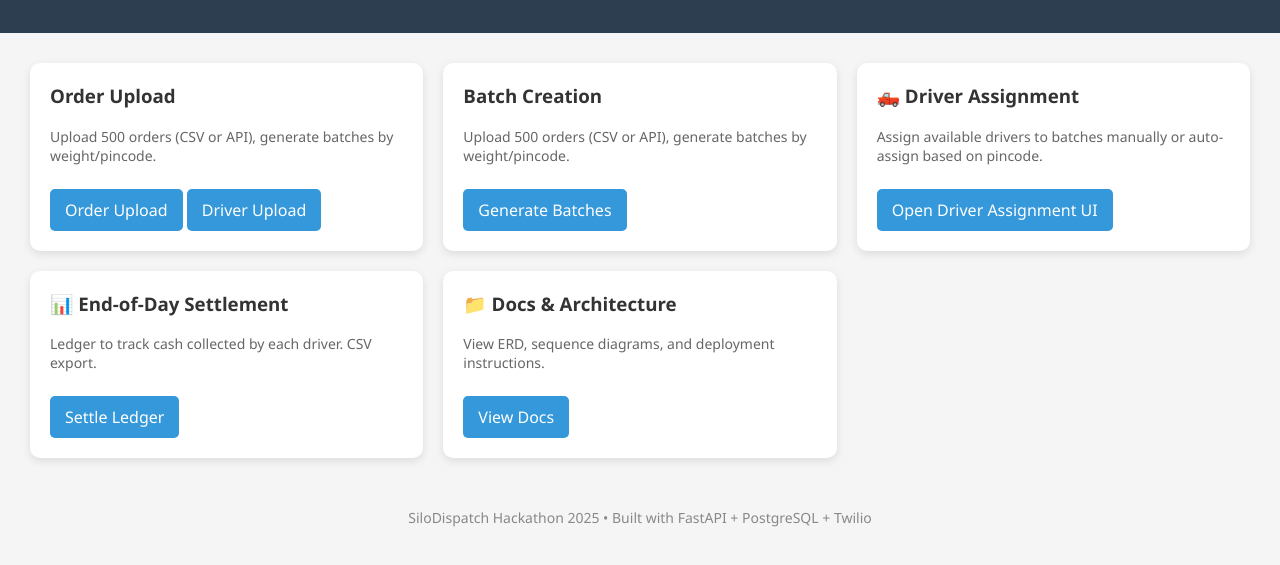
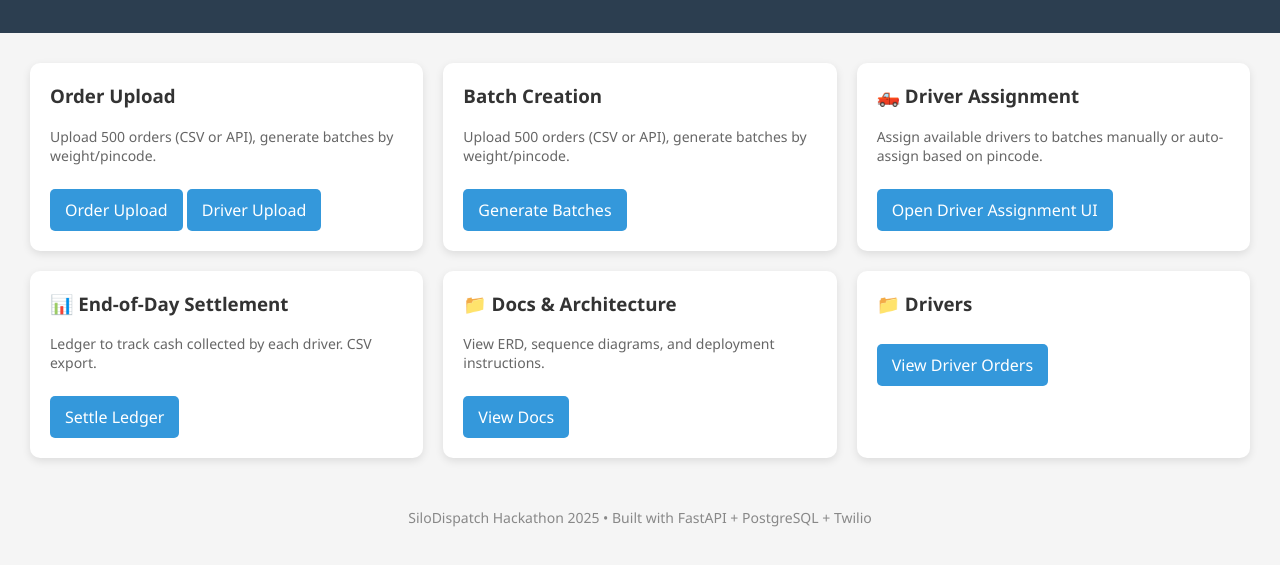
Before and after one commit to Sinchana-01/silodispatch, a plain HTML site: page templates/index.html in a window 1280 px wide. Shown: the part 131-696 px from the top of the page. Drawn offline with Linux system fonts and the light colour scheme.

Commit message:
Updated index.html

```diff
--- a/templates/index.html
+++ b/templates/index.html
@@ -114,7 +114,11 @@
     </div>
 
 
+<div class="card">
+      <h3>📁 Drivers</h3>
 
+      <a href="http://localhost:8000/driver-orders">View Driver Orders</a>
+    </div>
 
   </main>
 
```
